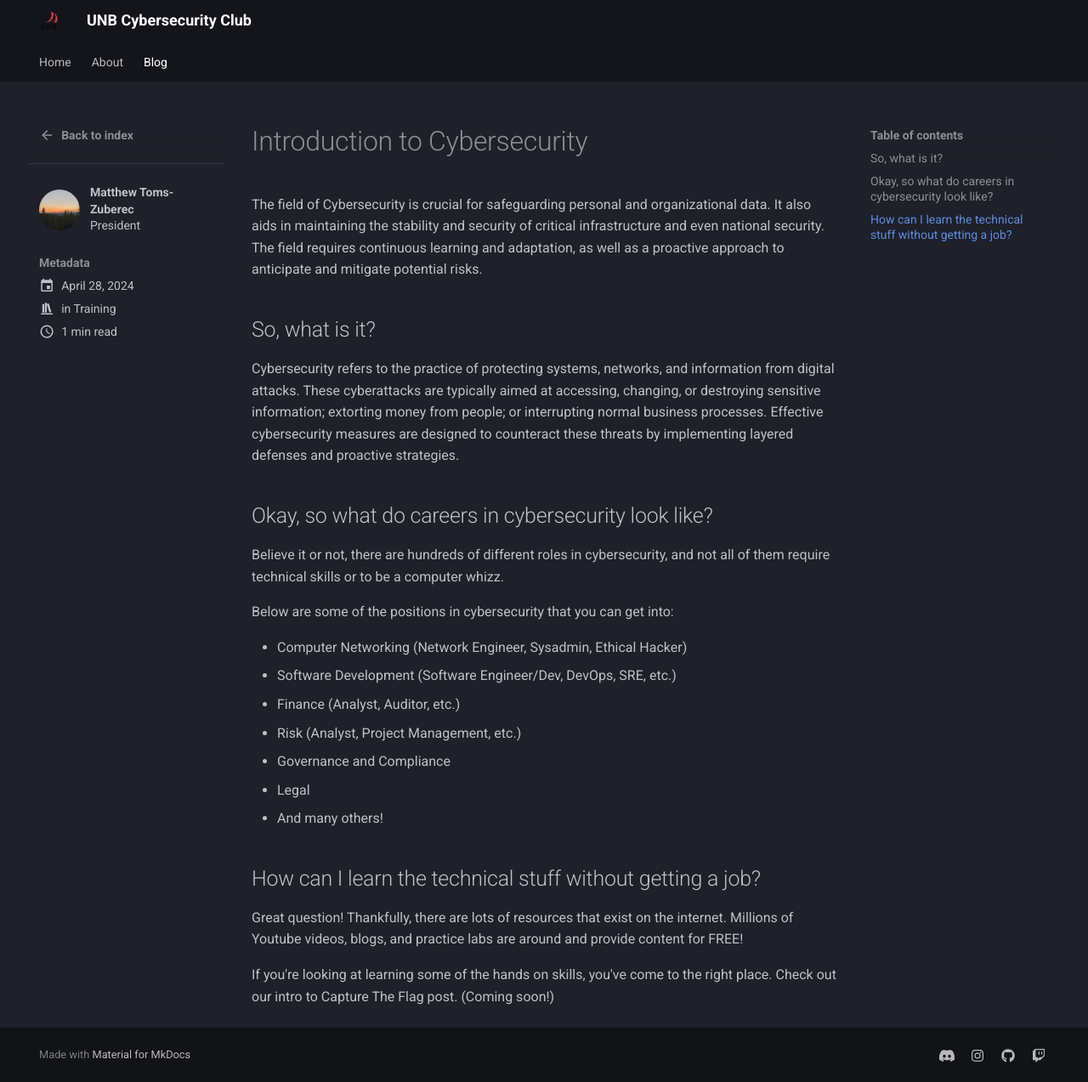
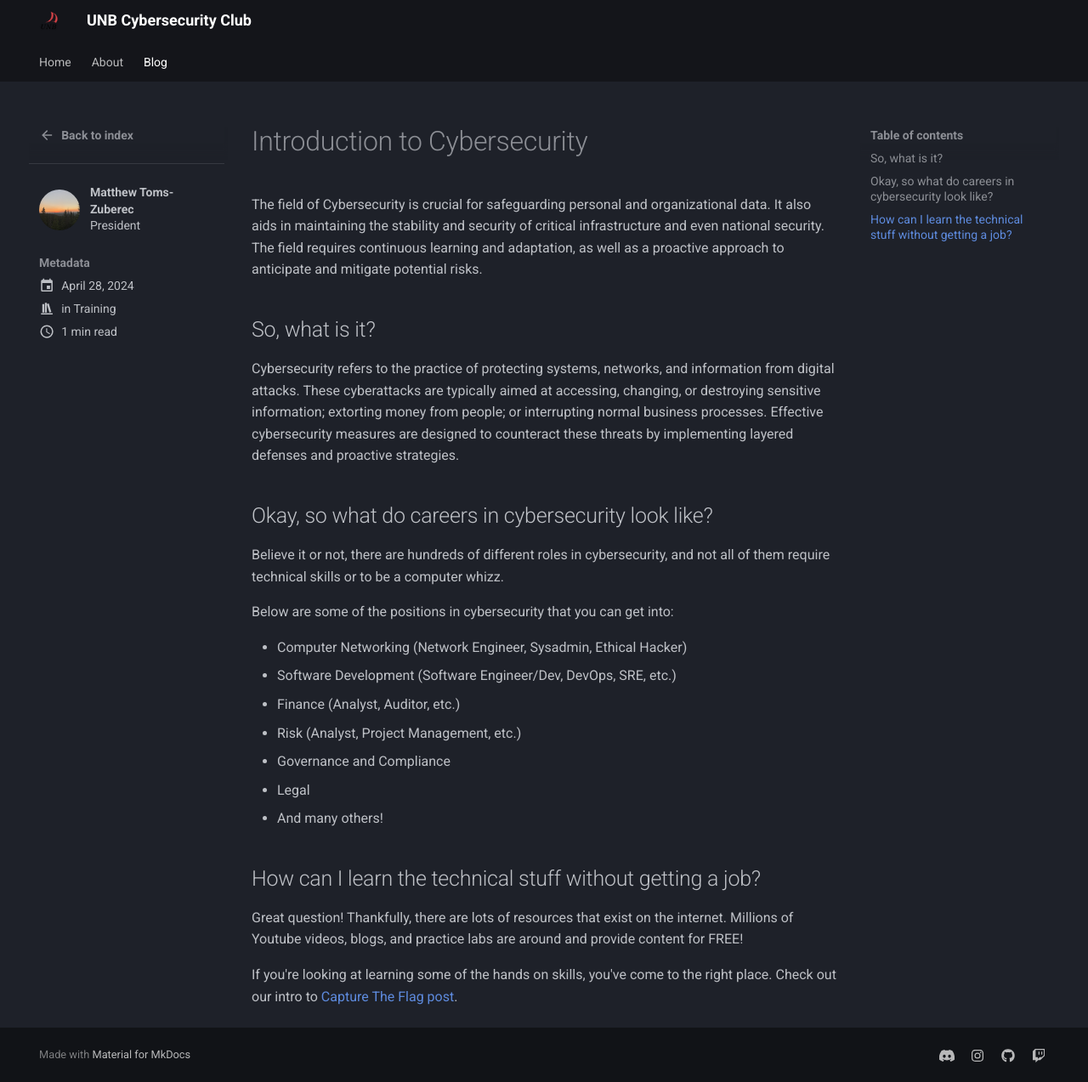
Before and after one commit to UNBCTF/UNBCTF.github.io, an MkDocs documentation site: the page built from docs/blog/posts/training/intro-to-cybersecurity/intro-to-cyber.md, in a window 1280 px wide and 1273 px high. Shown: the whole window at 85% size. Built offline with MkDocs 1.6.1 and Material for MkDocs 9.7.7, drawn with Linux system fonts in a browser that asks for light colours.

Commit message:
Update intro-to-cyber.md

```diff
--- a/docs/blog/posts/training/intro-to-cybersecurity/intro-to-cyber.md
+++ b/docs/blog/posts/training/intro-to-cybersecurity/intro-to-cyber.md
@@ -34,4 +34,4 @@ Below are some of the positions in cybersecurity that you can get into:
 
 Great question! Thankfully, there are lots of resources that exist on the internet. Millions of Youtube videos, blogs, and practice labs are around and provide content for FREE!
 
-If you're looking at learning some of the hands on skills, you've come to the right place. Check out our intro to Capture The Flag post. (Coming soon!)
+If you're looking at learning some of the hands on skills, you've come to the right place. Check out our intro to [Capture The Flag post](https://unbcybersec.com/blog/training/intro-to-ctfs/).
```
